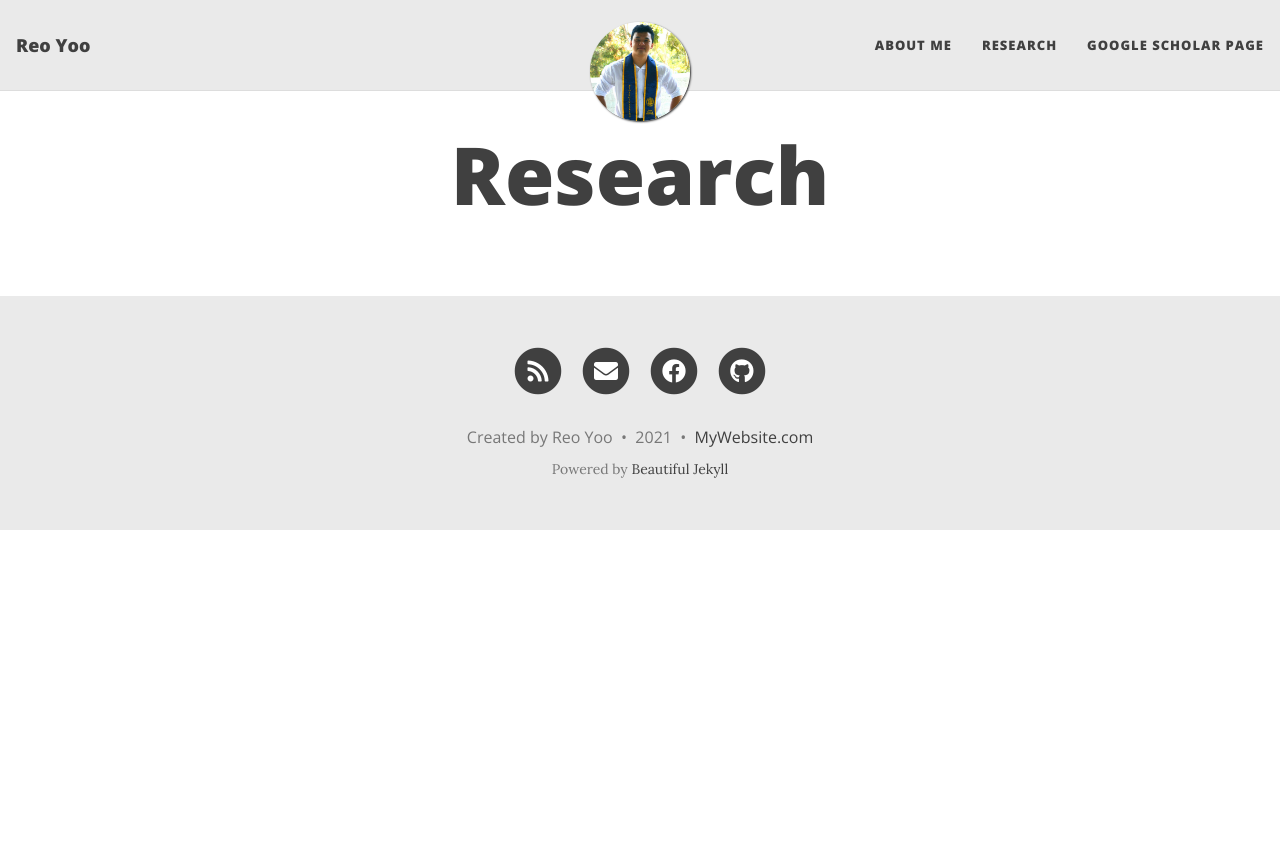
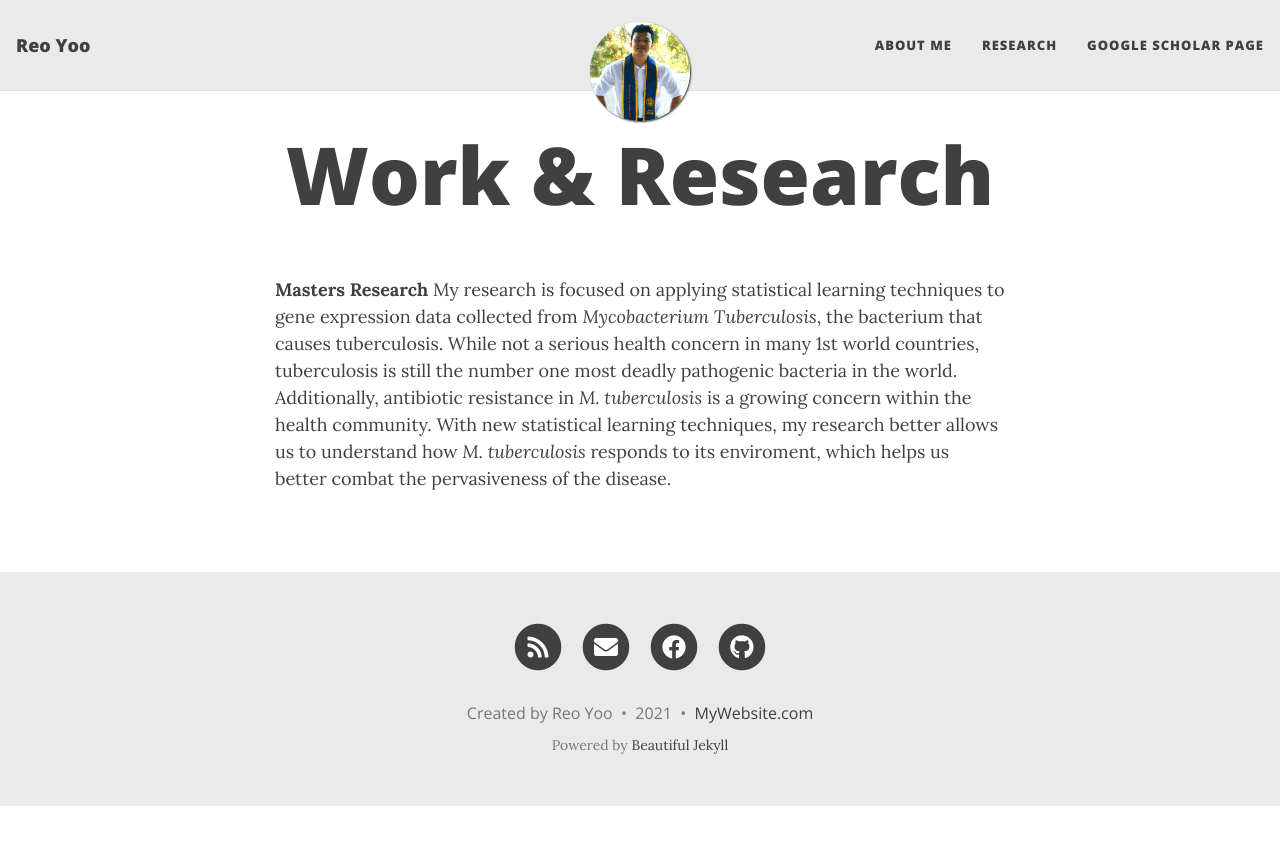
Before and after one commit to Reosu/Reosu.github.io, a Jekyll site: the page built from research.md, in a window 1280 px wide. Shown: the top 845 px of the page. Built offline with Jekyll 4.4.1, drawn with Linux system fonts in a browser that asks for light colours; nearby versions of some CDN libraries.

Commit message:
Update About Me and Research page

```diff
--- a/research.md
+++ b/research.md
@@ -1,4 +1,7 @@
 ---
 layout: page
-title: Research
+title: Work & Research
 ---
+
+**Masters Research**
+My research is focused on applying statistical learning techniques to gene expression data collected from *Mycobacterium Tuberculosis*, the bacterium that causes tuberculosis. While not a serious health concern in many 1st world countries, tuberculosis is still the number one most deadly pathogenic bacteria in the world. Additionally, antibiotic resistance in *M. tuberculosis* is a growing concern within the health community. With new statistical learning techniques, my research better allows us to understand how *M. tuberculosis* responds to its enviroment, which helps us better combat the pervasiveness of the disease.
```
Also changed, not shown: aboutme.md (+3 -3 lines).
